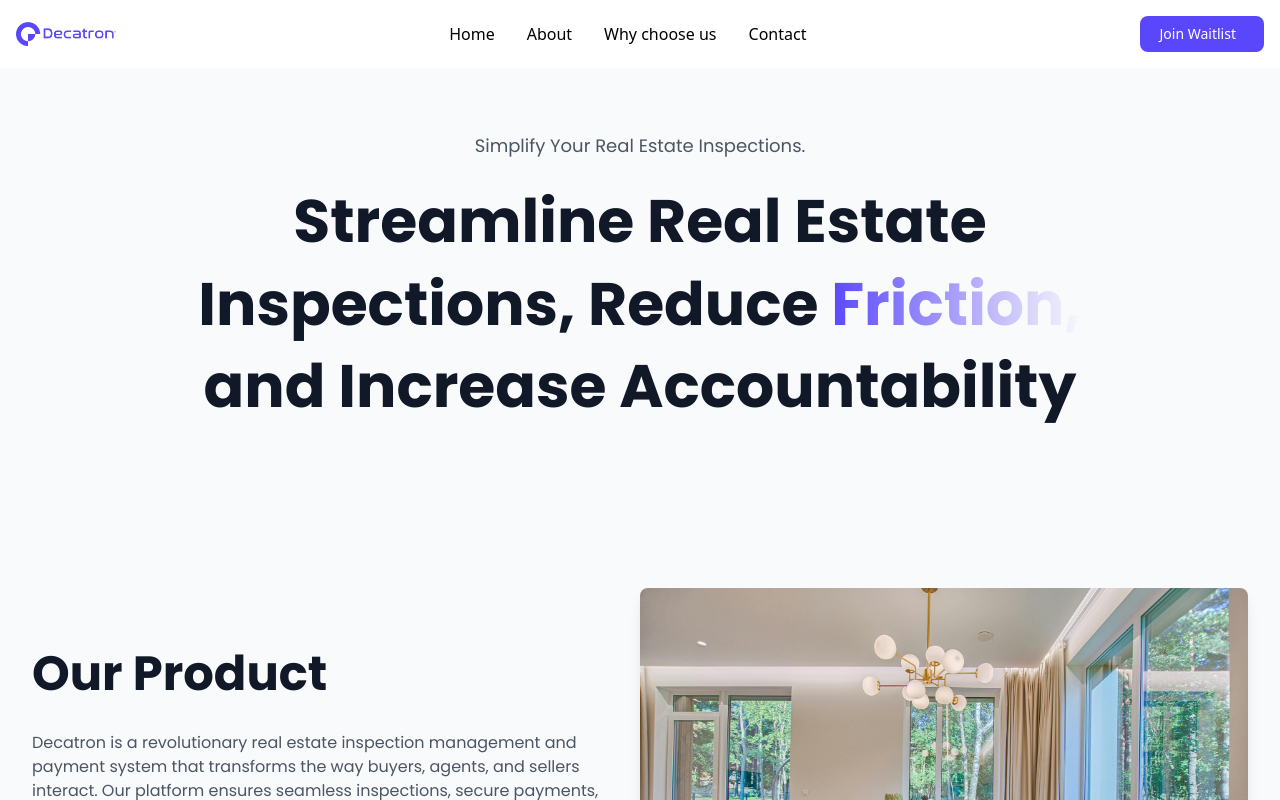
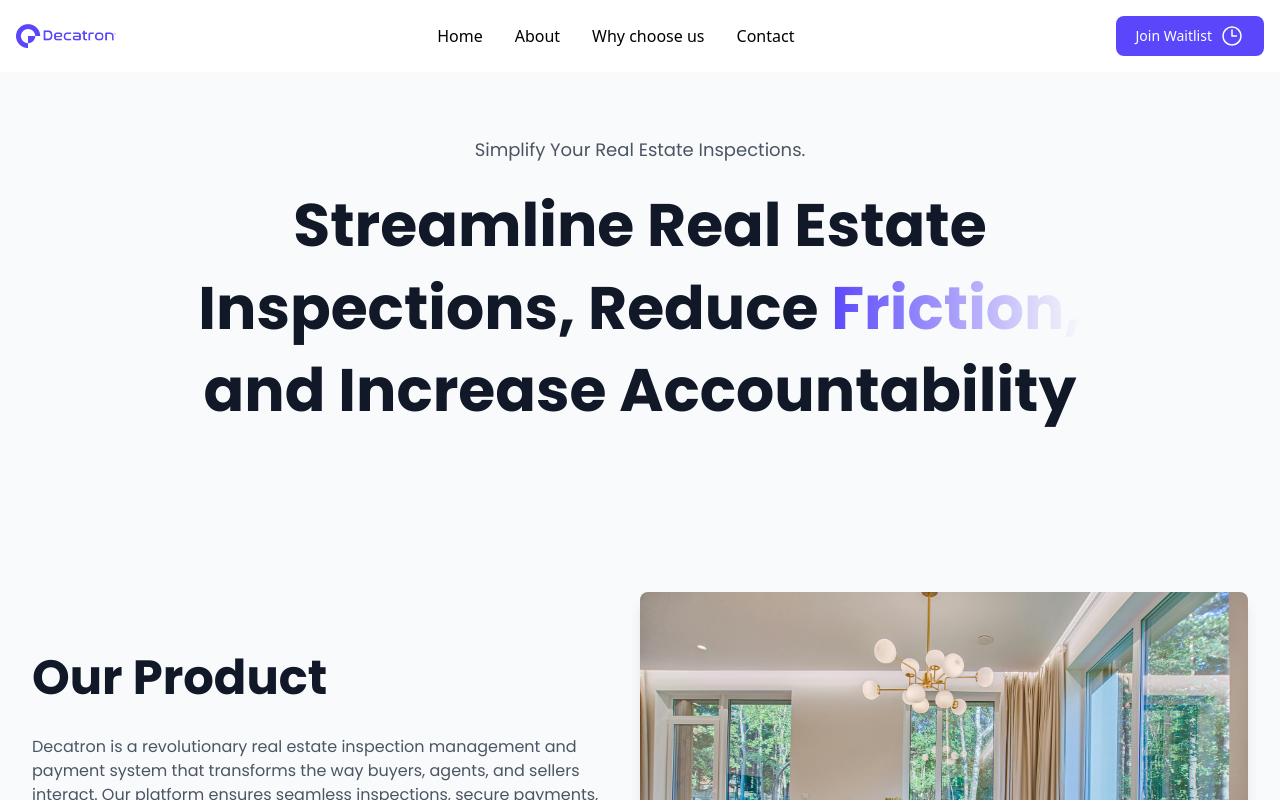
Before and after one commit to DecatronR/decatron-landing-page, a Next.js app: page / in a window 1280 px wide. Shown: the top 800 px of the page. Built offline with nearby package versions, Linux system fonts and the light colour scheme.

Commit message:
feat: waitlist icon

```diff
--- a/src/components/NavigationBar.tsx
+++ b/src/components/NavigationBar.tsx
@@ -46,6 +46,10 @@ export const NavigationBar = () => {
             onClick={handleJoinWaitlist}
           >
             <span className="hidden sm:inline-block mr-2">Join Waitlist</span>
+            <svg xmlns="http://www.w3.org/2000/svg" fill="none" viewBox="0 0 24 24" stroke-width="1.5" stroke="currentColor" class="size-6">
+              <path stroke-linecap="round" stroke-linejoin="round" d="M12 6v6h4.5m4.5 0a9 9 0 1 1-18 0 9 9 0 0 1 18 0Z" />
+            </svg>
+
 
           </button>
           <button
```
